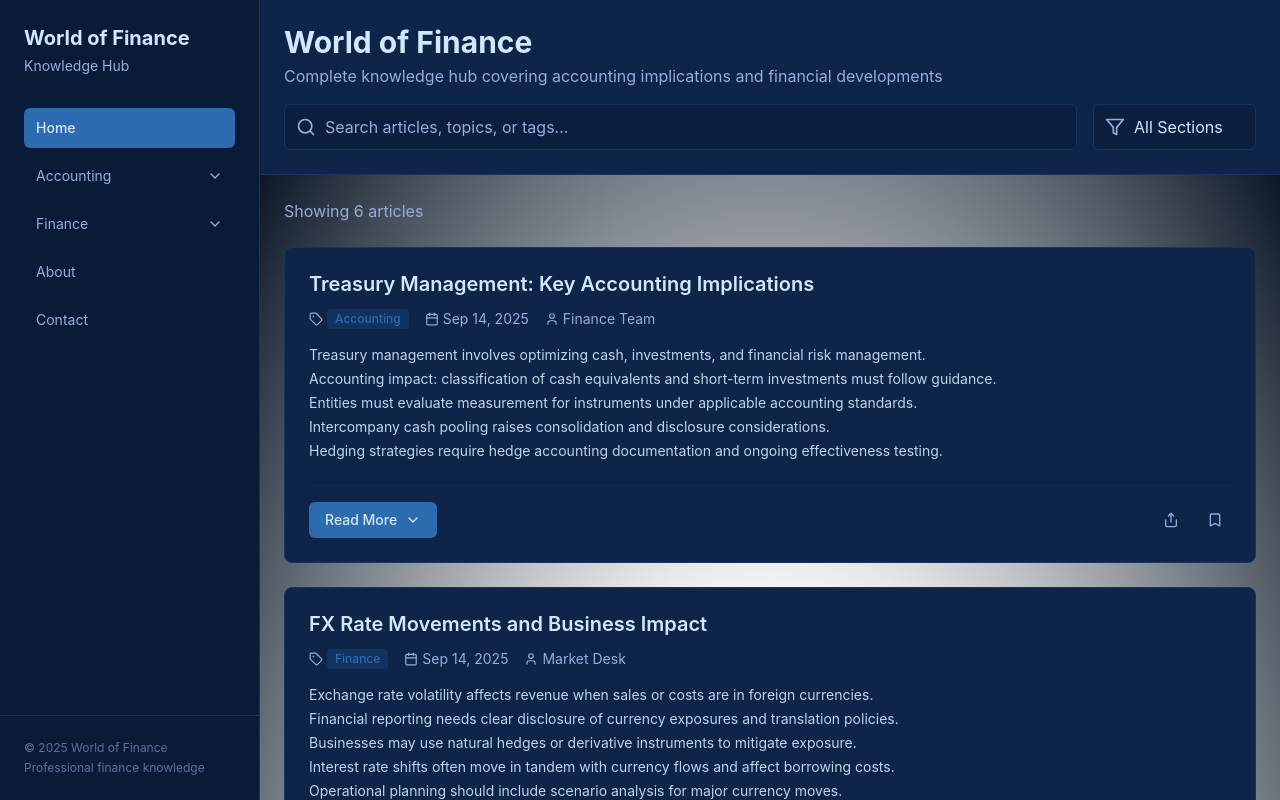
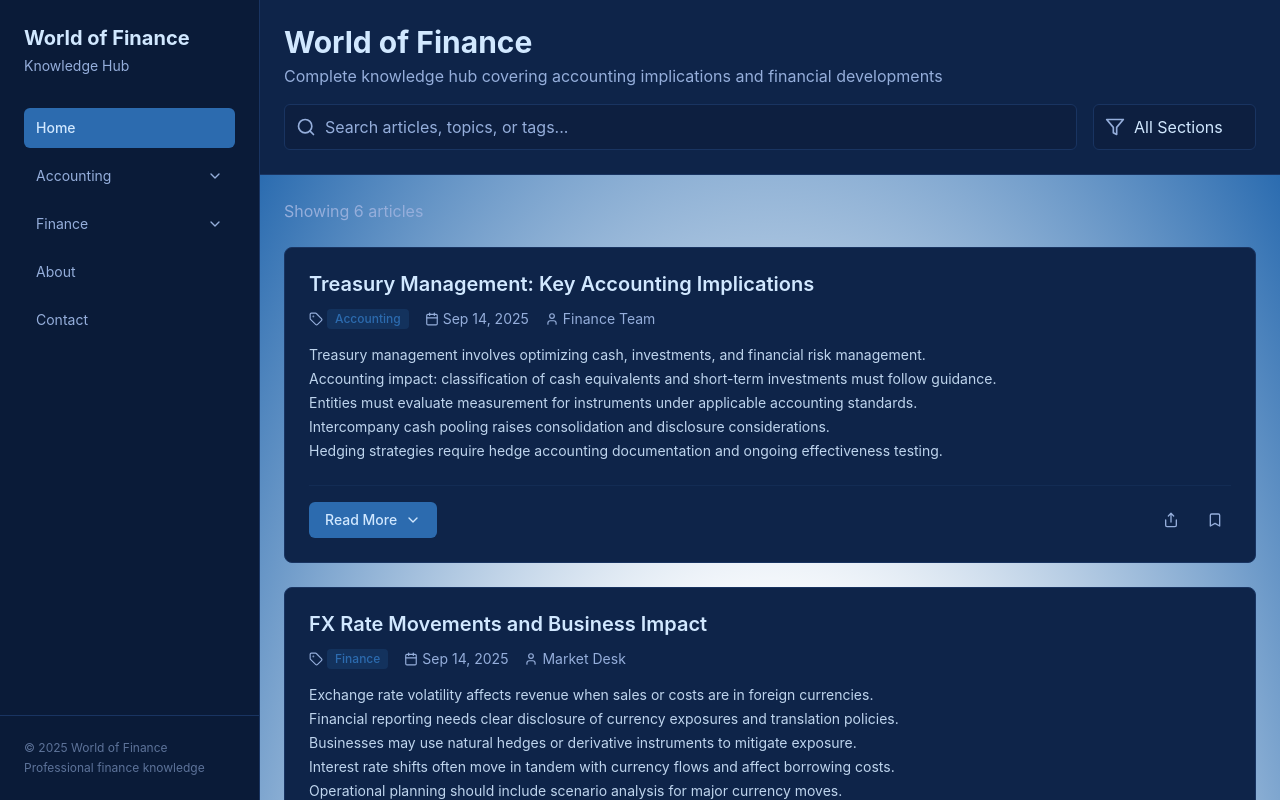
Before and after one commit to binifinance/finance-knowledge-forge, a React (Vite) app: page / in a window 1280 px wide. Shown: the top 800 px of the page. Built offline with nearby package versions, Linux system fonts and the light colour scheme; the HTML template or start-up script is replaced by a standard one.

Commit message:
Change background gradient

```diff
--- a/src/pages/Index.tsx
+++ b/src/pages/Index.tsx
@@ -75,7 +75,7 @@ const Index = () => {
         </header>
 
         {/* Articles Content */}
-        <div className="max-w-6xl mx-auto p-6 text-gray-900" style={{ background: 'radial-gradient(ellipse at center, white 40%, hsl(215, 54%, 10%) 100%)' }}>
+        <div className="max-w-6xl mx-auto p-6 text-gray-900" style={{ background: 'radial-gradient(ellipse at center, white 40%, #2B6CB0 100%)' }}>
           {filteredArticles.length === 0 ? (
             <div className="text-center py-12">
               <p className="text-muted-foreground text-lg">
```
